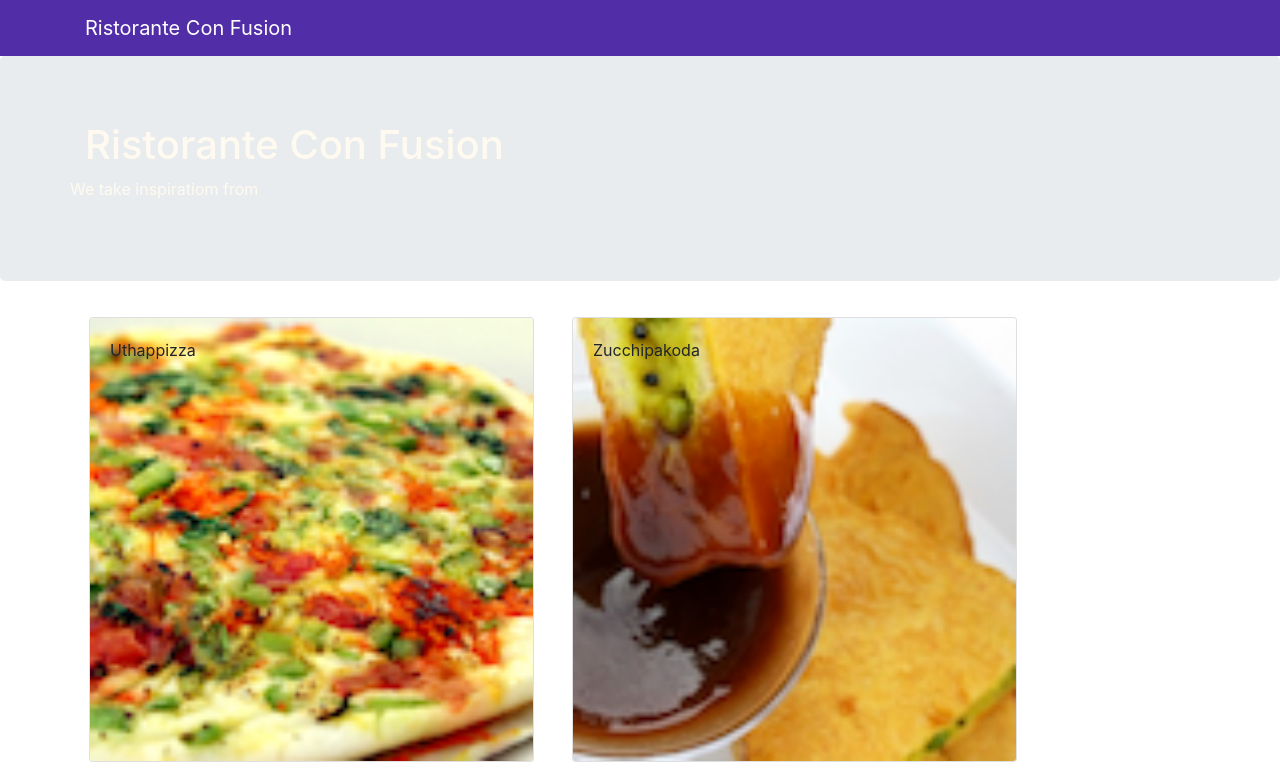
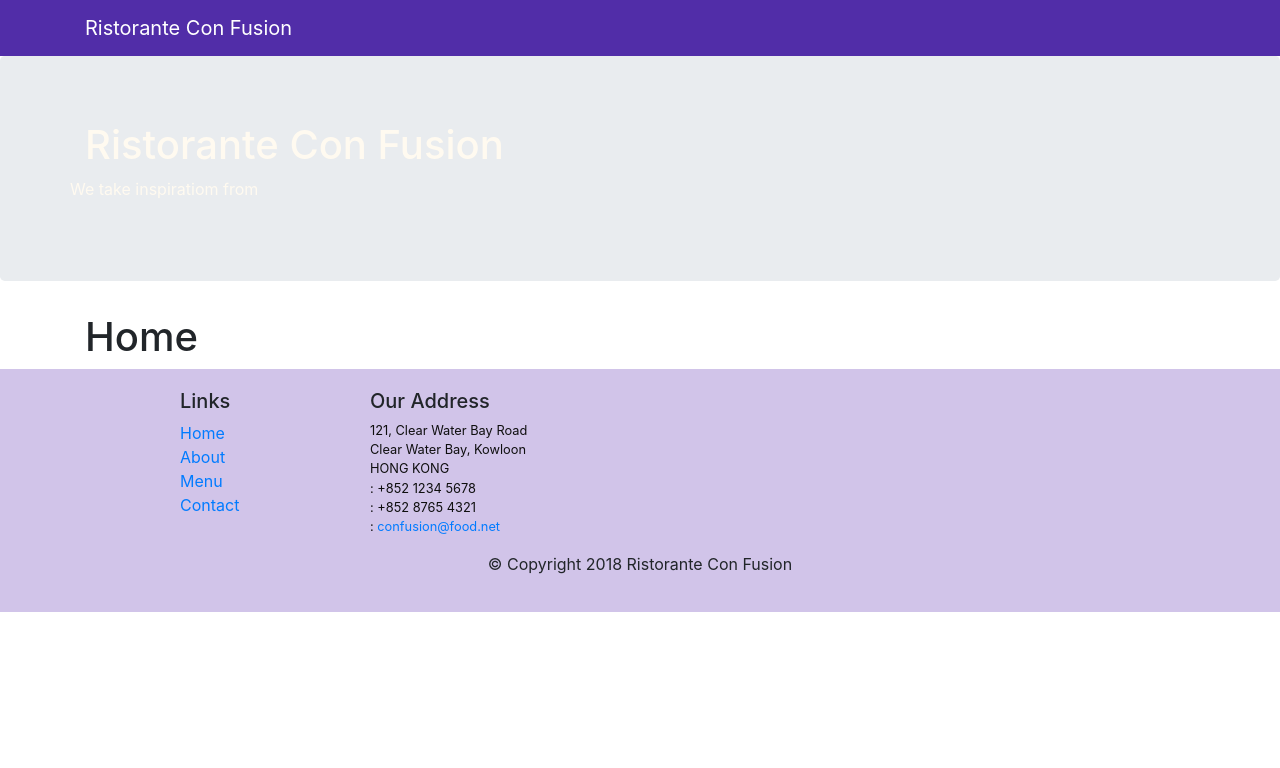
Before and after one commit to lmbernardo7520112/confusion, a React (Create React App) app: page /home in a window 1280 px wide. Shown: the top 768 px of the page. Built offline with nearby package versions, Linux system fonts and the light colour scheme.

Commit message:
React Routes v6 is quite different from the lesson. I had to make some adjusts

```diff
--- a/package.json
+++ b/package.json
@@ -12,6 +12,7 @@
     "react-bootstrap": "^2.2.0",
     "react-dom": "^17.0.2",
     "react-popper": "^2.2.5",
+    "react-router-dom": "^6.2.2",
     "react-scripts": "5.0.0",
     "reactstrap": "^9.0.1"
   },
--- a/src/App.js
+++ b/src/App.js
@@ -1,15 +1,18 @@
 import React, { Component } from 'react';
 import Main from './components/MainComponent';
 import './App.css';
+import { BrowserRouter } from 'react-router-dom';
 
 class App extends Component {
 
 
     render() {
-    return (
-      <div >
-        <Main  />
-      </div>
+      return (
+      <BrowserRouter>
+          <div >
+            <Main />
+          </div>
+      </BrowserRouter>
     );
   }
 }
--- /dev/null
+++ b/src/components/HomeComponent.js
@@ -0,0 +1,11 @@
+import React from "react";
+
+function Home(props) {
+    return(
+        <div className='container'>
+            <h1>Home</h1>
+        </div>
+    );
+}
+
+export default Home;
--- a/src/components/MainComponent.js
+++ b/src/components/MainComponent.js
@@ -1,10 +1,11 @@
 import React, { Component } from 'react';
+import Home from './HomeComponent';
 import Menu from './MenuComponent';
 import DishDetail from './DishdetailComponent';
 import Header from './HeaderComponent';
 import Footer from './FooterComponent';
 import { DISHES } from '../shared/dishes';
-
+import { Routes, Route, Navigate, Router } from 'react-router-dom';
 
 class Main extends Component {
 
@@ -17,18 +18,27 @@ class Main extends Component {
       };
     }
 
-    onDishSelect(dishId) {
-        this.setState({selectedDish: dishId});
+
+
+    render() {
+
+    const HomePage =  () => {
+      return(
+        <Home />
+      );
     }
 
-    render() {
+
     return (
       <div className="Main">
         <Header />
-        <Menu dishes={this.state.dishes}
-            onClick={(dishId)=>this.onDishSelect(dishId)} />
-        <DishDetail
-            dish={this.state.dishes.filter((dish) => dish.id === this.state.selectedDish)[0]} />
+
+          <Routes>
+            <Route path="/home" element={<HomePage />} />
+            <Route exact path="/menu" element={<Menu dishes={this.state.dishes} />} />
+            <Route path="*" element={<Navigate to="/home" />} />
+          </Routes>
+
         <Footer />
       </div>
     );
```
Also changed, not shown: 2 other files (tests, documents, lock files or other folders).
